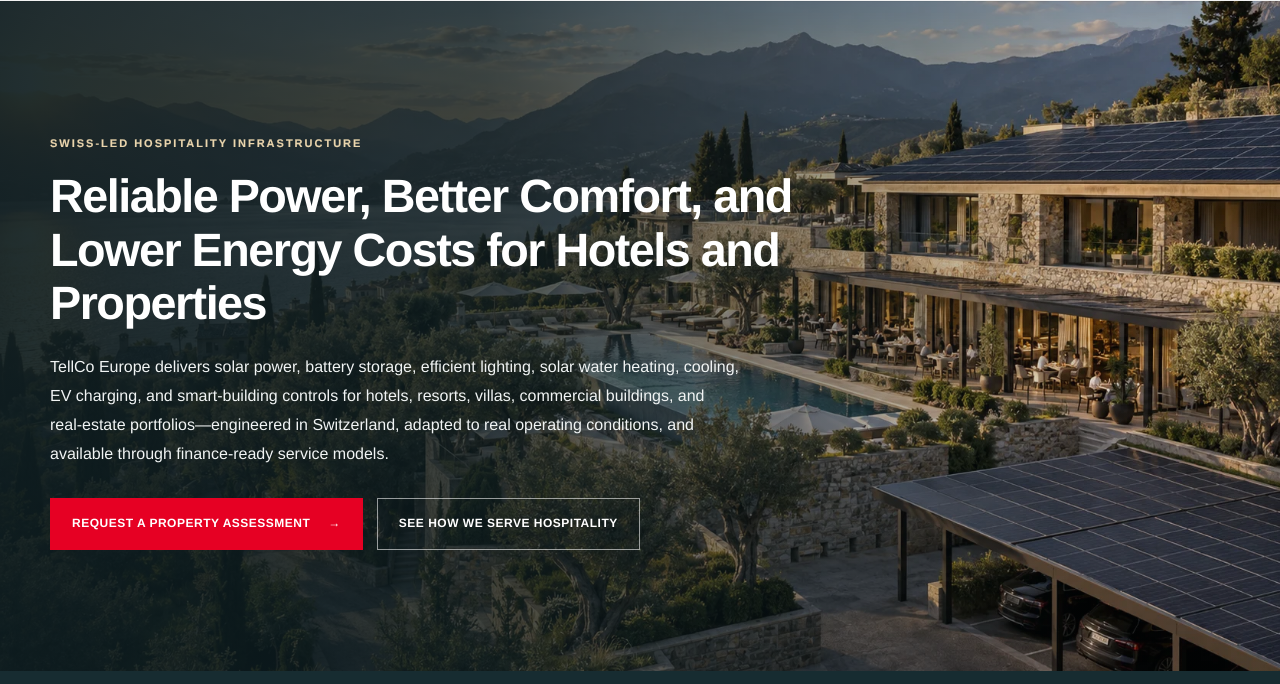
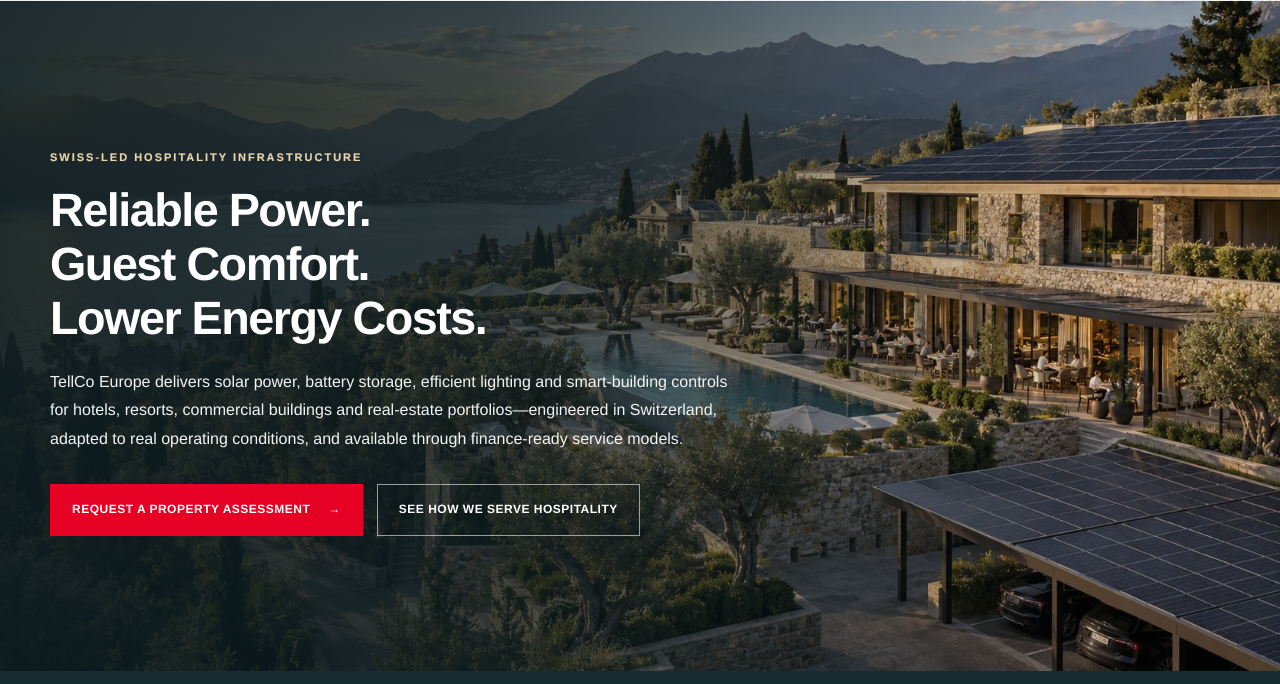
Before and after one commit to elgels/tellco-hospitality-prototype, a website: page index.html in a window 1280 px wide. Shown: the part 116-800 px from the top of the page. Drawn offline with Linux system fonts and the light colour scheme.

Commit message:
Shorten hospitality hero title and introductory copy

```diff
--- a/index.html
+++ b/index.html
@@ -44,8 +44,8 @@
  <img class="hero-photo" src="assets/images/hospitality-hero.webp" width="1672" height="941" alt="" fetchpriority="high">
  <div class="container hero-copy">
   <p class="eyebrow">Swiss-led hospitality infrastructure</p>
-  <h1 id="hero-title">Reliable Power, Better Comfort, and Lower Energy Costs for Hotels and Properties</h1>
-  <p>TellCo Europe delivers solar power, battery storage, efficient lighting, solar water heating, cooling, EV charging, and smart-building controls for hotels, resorts, villas, commercial buildings, and real-estate portfolios—engineered in Switzerland, adapted to real operating conditions, and available through finance-ready service models.</p>
+  <h1 id="hero-title">Reliable Power.<br>Guest Comfort.<br>Lower Energy Costs.</h1>
+  <p>TellCo Europe delivers solar power, battery storage, efficient lighting and smart-building controls for hotels, resorts, commercial buildings and real-estate portfolios—engineered in Switzerland, adapted to real operating conditions, and available through finance-ready service models.</p>
   <div class="actions"><a class="h-button" href="contact.html">Request a property assessment <span aria-hidden="true">→</span></a><a class="h-button outline" href="services.html">See how we serve hospitality</a></div>
  </div>
 </section>
```
Also changed, not shown: src/home.html (+2 -2 lines).
